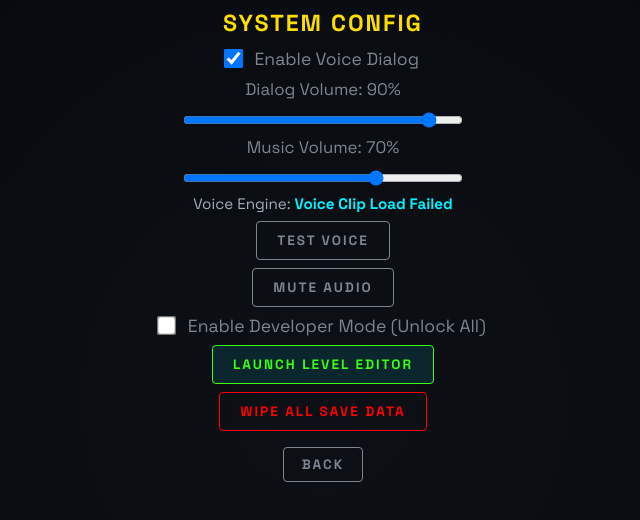
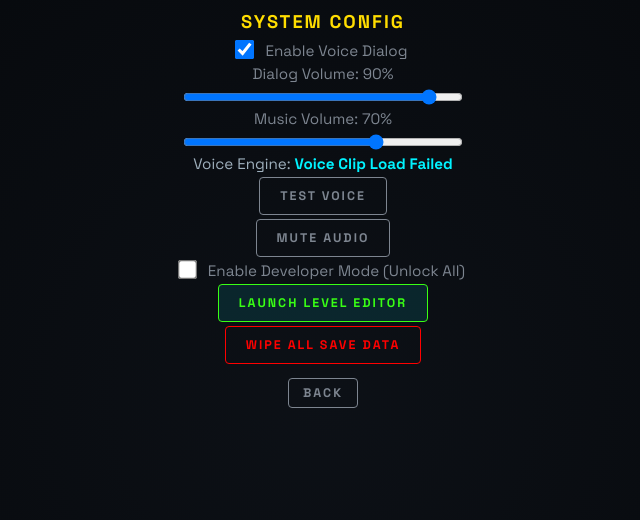
Before and after one commit to hgarc014/echo-courier, a plain HTML site: page index.html in a window 1280 px wide. Both pictures are taken after a click on the button "SETTINGS". Shown: the whole page, without its empty margins (317-957 px from the left). Drawn offline with Linux system fonts and the light colour scheme; no server answers.

Commit message:
Fix SYSTEM CONFIG fit at live Pages ~800px (v2) (#15)
Live smoke still clipped WIPE/BACK because compact hide relied on :has() + max-height. Toggle settings-open in JS and always hide the title/subtitle while Settings is open so both buttons fit at 1280x800.

```diff
--- a/settings-short.css
+++ b/settings-short.css
@@ -1,65 +1,87 @@
-/* Short desktop (~800px): SYSTEM CONFIG — WIPE + BACK fully visible, separated, no sticky overlap. */
-@media (max-height: 900px) {
-    #title-screen.submenu-open {
+/* SYSTEM CONFIG short-viewport fit (live Pages ~1280x800).
+   Uses .settings-open from showSubMenu — no :has() / max-height dependency for hide. */
+
+#title-screen.settings-open {
     justify-content: flex-start;
     overflow-x: hidden;
     overflow-y: auto;
     -webkit-overflow-scrolling: touch;
     overscroll-behavior: contain;
-        padding-top: 8px;
+    padding-top: 10px;
     padding-bottom: 12px;
 }
 
-    /* Free vertical space so Settings fits on open without crowding WIPE/BACK. */
-    #title-screen:has(#sub-settings:not(.hidden)) .mega-logo,
-    #title-screen:has(#sub-settings:not(.hidden)) .subtitle {
-        display: none;
+/* Always reclaim header space while Settings is open (tall + short). */
+#title-screen.settings-open .mega-logo,
+#title-screen.settings-open .subtitle {
+    display: none !important;
 }
 
-    #sub-settings {
+#title-screen.settings-open #sub-settings {
     width: 100%;
     max-width: 560px;
     padding-bottom: 0;
-        gap: 0;
 }
 
-    #sub-settings h2 {
-        font-size: clamp(1.05rem, 3.5vh, 1.45rem);
+#title-screen.settings-open #sub-settings h2 {
+    font-size: clamp(1.05rem, 3.2vh, 1.4rem);
     margin-bottom: 6px;
     letter-spacing: 2px;
 }
 
-    #sub-settings .dev-mode-toggle {
+#title-screen.settings-open #sub-settings .dev-mode-toggle {
     display: flex;
     flex-direction: column;
     align-items: center;
-        gap: 8px;
+    gap: 6px;
     margin-top: 4px !important;
     padding-bottom: 0;
 }
 
-    #sub-settings br {
-        display: none;
+#title-screen.settings-open #sub-settings br {
+    display: none !important;
 }
 
-    #sub-settings .dev-mode-toggle .primary-btn,
-    #sub-settings .dev-mode-toggle .secondary-btn {
+#title-screen.settings-open #sub-settings .dev-mode-toggle .primary-btn,
+#title-screen.settings-open #sub-settings .dev-mode-toggle .secondary-btn {
     margin-top: 0 !important;
-        padding: 8px 18px;
-        font-size: 0.85rem;
+    padding: 7px 16px;
+    font-size: 0.82rem;
 }
 
-    #sub-settings .dev-mode-toggle input[type="range"] {
-        margin-top: 4px !important;
+#title-screen.settings-open #sub-settings .dev-mode-toggle input[type="range"] {
+    margin-top: 2px !important;
+    width: min(280px, 70vw);
 }
 
-    /* Normal flow — not sticky — so BACK never sits on top of WIPE. */
-    #sub-settings > .secondary-btn {
-        position: static;
-        margin-top: 16px !important;
-        padding: 8px 18px;
-        font-size: 0.85rem;
+#title-screen.settings-open #sub-settings .dev-mode-toggle label {
+    font-size: 0.95rem !important;
+}
+
+/* Normal flow with clear separation — never sticky over WIPE. */
+#title-screen.settings-open #sub-settings > .secondary-btn {
+    position: static !important;
+    transform: none !important;
+    margin-top: 14px !important;
+    padding: 7px 16px;
+    font-size: 0.82rem;
     background: transparent;
     z-index: auto;
 }
+
+/* Extra tightening for default desktop height (~800px CSS viewport). */
+@media (max-height: 860px) {
+    #title-screen.settings-open #sub-settings .dev-mode-toggle {
+        gap: 4px;
     }
+    #title-screen.settings-open #sub-settings h2 {
+        font-size: 1.15rem;
+        margin-bottom: 4px;
+    }
+    #title-screen.settings-open #sub-settings .dev-mode-toggle .primary-btn,
+    #title-screen.settings-open #sub-settings .dev-mode-toggle .secondary-btn,
+    #title-screen.settings-open #sub-settings > .secondary-btn {
+        padding: 6px 14px;
+        font-size: 0.78rem;
+    }
+}
--- a/src/ui/menu.js
+++ b/src/ui/menu.js
@@ -12,7 +12,10 @@ export function showSubMenu(menuId) {
     document.getElementById('sub-settings').classList.add('hidden');
     if (menuId === 'main') document.getElementById('main-menu-nav').classList.remove('hidden');
     else document.getElementById('sub-' + menuId).classList.remove('hidden');
-    document.getElementById('title-screen').classList.toggle('submenu-open', menuId !== 'main');
+    const title = document.getElementById('title-screen');
+    title.classList.toggle('submenu-open', menuId !== 'main');
+    title.classList.toggle('settings-open', menuId === 'settings');
+    if (menuId === 'settings') title.scrollTop = 0;
 }
 
 export function updateHUD() {
```
Lines whose indentation alone changed are shown as unchanged.
